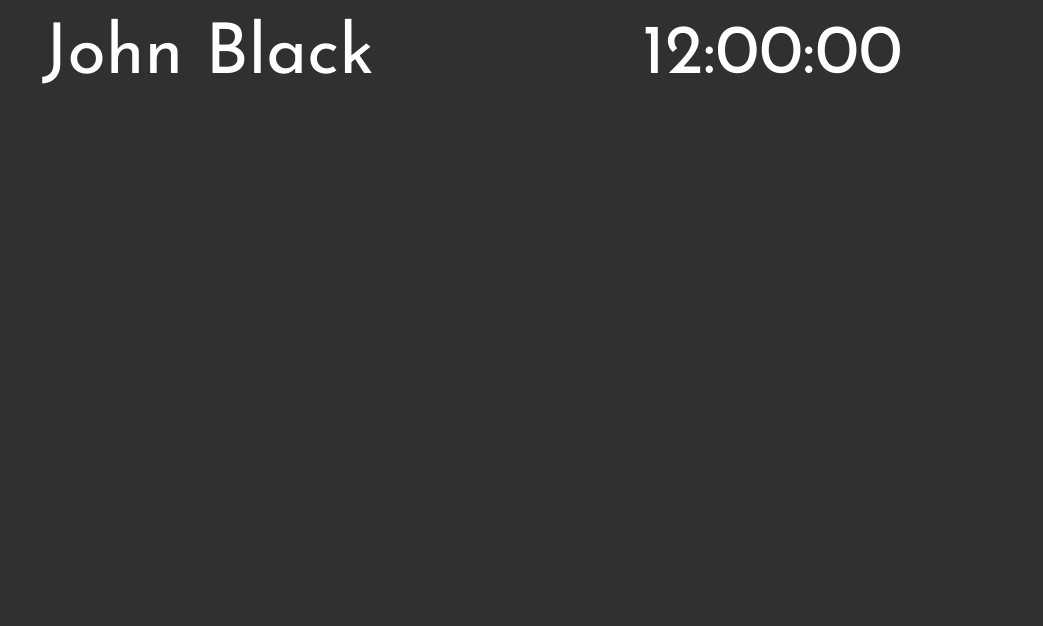
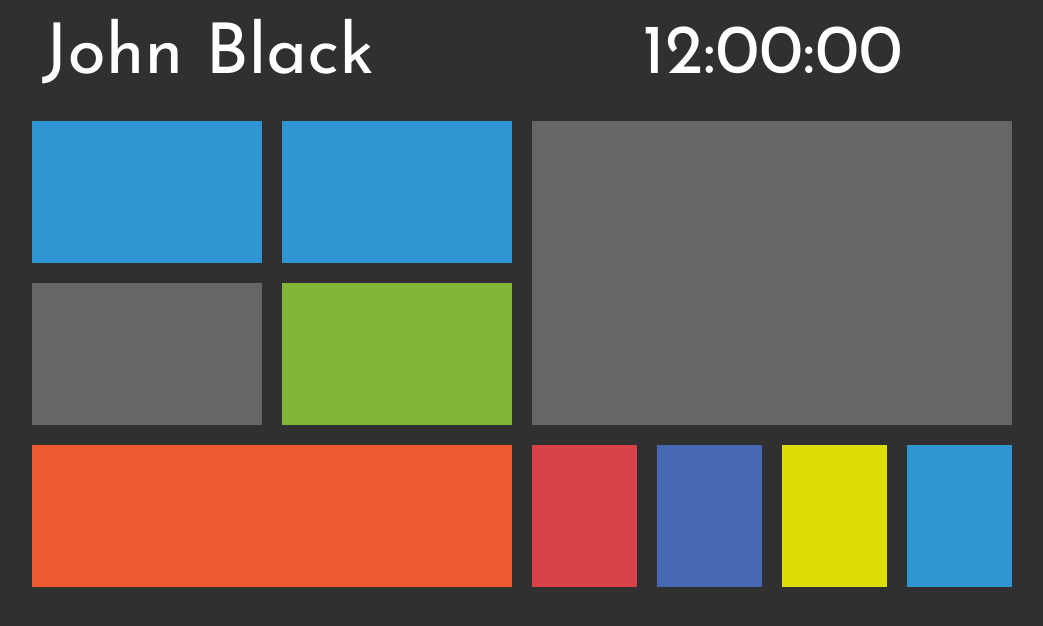
Before and after one commit to wz7475/strona-3, a plain HTML site: page index.html in a window 1280 px wide. Shown: the whole page, without its empty margins (118-1161 px from the left). Drawn offline with Linux system fonts and the light colour scheme.

Commit message:
add tiles and customize them, next task - add hover option to them and footer

```diff
--- a/index.html
+++ b/index.html
@@ -41,6 +41,7 @@
             <div class="fb"></div>
             <div class="insta"></div>
             <div class="twitter"></div>
+            <div style="clear: both;"></div>
         </div>
         <div style="clear: both;"></div>
         <div class="rectangle"></div>
--- a/style.css
+++ b/style.css
@@ -43,23 +43,88 @@ body
 .tile1
 {
     float: left;
-    padding: 10px;
+    margin: 10px;
     width: 230px;
     height: 142px;
+    background-color: #3095d3;
+    text-align: center;
 }
 
 .tile2
 {
     float: left;
-    padding: 10px;
+    margin: 10px;
     width: 230px;
     height: 142px;
+    background-color: #666666;
+    text-align: center;
 }
 
 .tile3
 {
     float: left;
-    padding: 10px;
+    margin: 10px;
     width: 230px;
     height: 142px;
+    background-color: #82b637;
+    text-align: center;
 }
+
+.tile4
+{
+    margin: 10px;
+    background-color: #ee5a32;
+    width: 420px;
+    padding: 30px;
+    text-align: center;
+    font-size: 26px;
+    height: 82px;
+    line-height: 150%;
+}
+
+.tile5
+{
+    width: 420px;
+    height: 244px;
+    padding: 30px;
+    margin: 10px;
+    text-align: justify;
+    background-color: #666666;
+}
+
+.yt
+{
+    margin: 10px;
+    height: 142px;
+    width: 105px;
+    float: left;
+    background-color: #d94348;
+}
+
+.fb
+{
+    margin: 10px;
+    height: 142px;
+    width: 105px;
+    float: left;
+    background-color: #4668b3;
+}
+
+.insta
+{
+    margin: 10px;
+    height: 142px;
+    width: 105px;
+    float: left;
+    background-color: rgba(255, 255, 0, 0.836);
+    color: black;
+}
+
+.twitter
+{
+    margin: 10px;
+    height: 142px;
+    width: 105px;
+    float: left;
+    background-color: #3095d3;
+}
```
